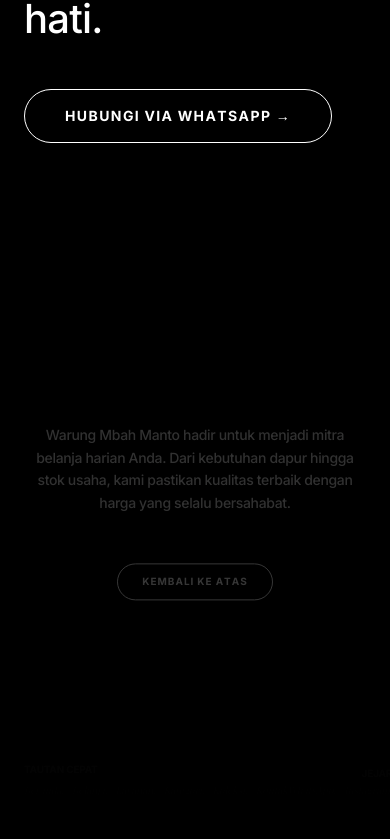
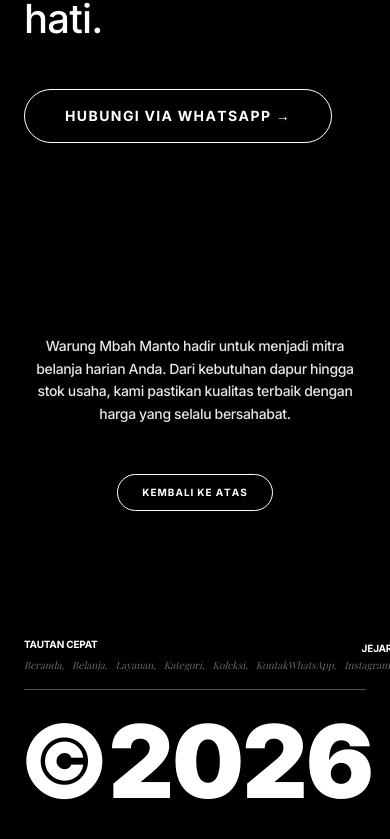
Before and after one commit to eveeze/warung-landing-page, a Next.js app: page / in a window 390 px wide. Shown: the part 10975-11814 px from the top of the page. Built offline with nearby package versions, Linux system fonts and the light colour scheme; no server answers.

Commit message:
fix: Footer animation rewritten with native IntersectionObserver + CSS transitions for reliable slide-up/down

```diff
--- a/src/components/Footer.tsx
+++ b/src/components/Footer.tsx
@@ -1,25 +1,26 @@
 'use client';
 
-import { useRef } from 'react';
-import { motion, useScroll, useTransform } from 'framer-motion';
+import { useRef, useEffect, useState } from 'react';
 import AnimatedButton from '@/components/ui/AnimatedButton';
 
 export default function Footer() {
   const ref = useRef<HTMLElement>(null);
+  const [isVisible, setIsVisible] = useState(false);
 
-  // Track scroll: 0 when footer top meets viewport bottom, 1 when footer top is at 60% of viewport
-  const { scrollYProgress } = useScroll({
-    target: ref,
-    offset: ['start end', 'start 0.4'],
-  });
+  useEffect(() => {
+    const el = ref.current;
+    if (!el) return;
 
-  // Map scroll → smooth slide up/down
-  const y1 = useTransform(scrollYProgress, [0, 1], [100, 0]);
-  const y2 = useTransform(scrollYProgress, [0, 1], [140, 0]);
-  const y3 = useTransform(scrollYProgress, [0, 1], [180, 0]);
-  const opacity1 = useTransform(scrollYProgress, [0, 0.5], [0, 1]);
-  const opacity2 = useTransform(scrollYProgress, [0.1, 0.6], [0, 1]);
-  const opacity3 = useTransform(scrollYProgress, [0.2, 0.7], [0, 1]);
+    const observer = new IntersectionObserver(
+      ([entry]) => {
+        setIsVisible(entry.isIntersecting);
+      },
+      { threshold: 0.05 },
+    );
+
+    observer.observe(el);
+    return () => observer.disconnect();
+  }, []);
 
   const handleScrollToTop = () => {
     window.scrollTo({ top: 0, behavior: 'smooth' });
@@ -29,19 +30,28 @@
     <footer ref={ref} className="relative bg-black text-white pt-24 pb-0 z-20">
       <div className="w-full px-6 flex flex-col items-center max-w-[1800px] mx-auto">
         {/* Centered Descriptive Text */}
-        <motion.div
-          style={{ y: y1, opacity: opacity1 }}
-          className="max-w-[700px] text-center mb-12"
+        <div
+          className="max-w-[700px] text-center mb-12 transition-all duration-700 ease-[cubic-bezier(0.16,1,0.3,1)]"
+          style={{
+            transform: isVisible ? 'translateY(0)' : 'translateY(80px)',
+            opacity: isVisible ? 1 : 0,
+          }}
         >
           <p className="font-heading font-medium tracking-tight text-white/90 text-sm md:text-base leading-relaxed">
             Warung Mbah Manto hadir untuk menjadi mitra belanja harian Anda.
             Dari kebutuhan dapur hingga stok usaha, kami pastikan kualitas
             terbaik dengan harga yang selalu bersahabat.
           </p>
-        </motion.div>
+        </div>
 
         {/* Back to Top Button */}
-        <motion.div style={{ y: y1, opacity: opacity1 }}>
+        <div
+          className="transition-all duration-700 ease-[cubic-bezier(0.16,1,0.3,1)] delay-100"
+          style={{
+            transform: isVisible ? 'translateY(0)' : 'translateY(80px)',
+            opacity: isVisible ? 1 : 0,
+          }}
+        >
           <AnimatedButton
             onClick={handleScrollToTop}
             fillColor="bg-white"
@@ -49,12 +59,15 @@
           >
             Kembali ke Atas
           </AnimatedButton>
-        </motion.div>
+        </div>
 
         {/* Links Grid */}
-        <motion.div
-          style={{ y: y2, opacity: opacity2 }}
-          className="w-full flex justify-between items-end border-b border-border/30 pb-4 mb-4 md:mb-8"
+        <div
+          className="w-full flex justify-between items-end border-b border-border/30 pb-4 mb-4 md:mb-8 transition-all duration-700 ease-[cubic-bezier(0.16,1,0.3,1)] delay-200"
+          style={{
+            transform: isVisible ? 'translateY(0)' : 'translateY(80px)',
+            opacity: isVisible ? 1 : 0,
+          }}
         >
           <div className="flex flex-col">
             <h4 className="font-heading font-bold text-white text-[10px] md:text-xs uppercase tracking-widest mb-2">
@@ -125,17 +138,20 @@
               </a>
             </div>
           </div>
-        </motion.div>
+        </div>
 
         {/* Massive Copyright Text */}
-        <motion.div
-          style={{ y: y3, opacity: opacity3 }}
-          className="w-full flex justify-center -mb-[2%]"
+        <div
+          className="w-full flex justify-center -mb-[2%] transition-all duration-700 ease-[cubic-bezier(0.16,1,0.3,1)] delay-300"
+          style={{
+            transform: isVisible ? 'translateY(0)' : 'translateY(100px)',
+            opacity: isVisible ? 1 : 0,
+          }}
         >
           <h1 className="text-[clamp(6rem,26vw,32rem)] font-heading font-black tracking-tighter uppercase text-white leading-[0.75] text-center">
             ©2026
           </h1>
-        </motion.div>
+        </div>
       </div>
     </footer>
   );
```
